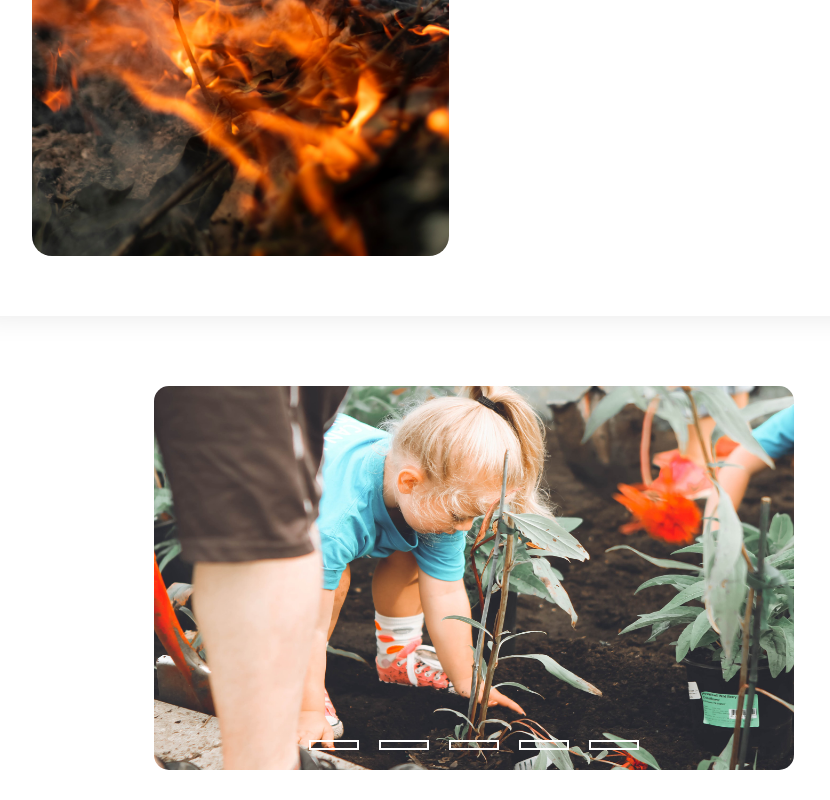
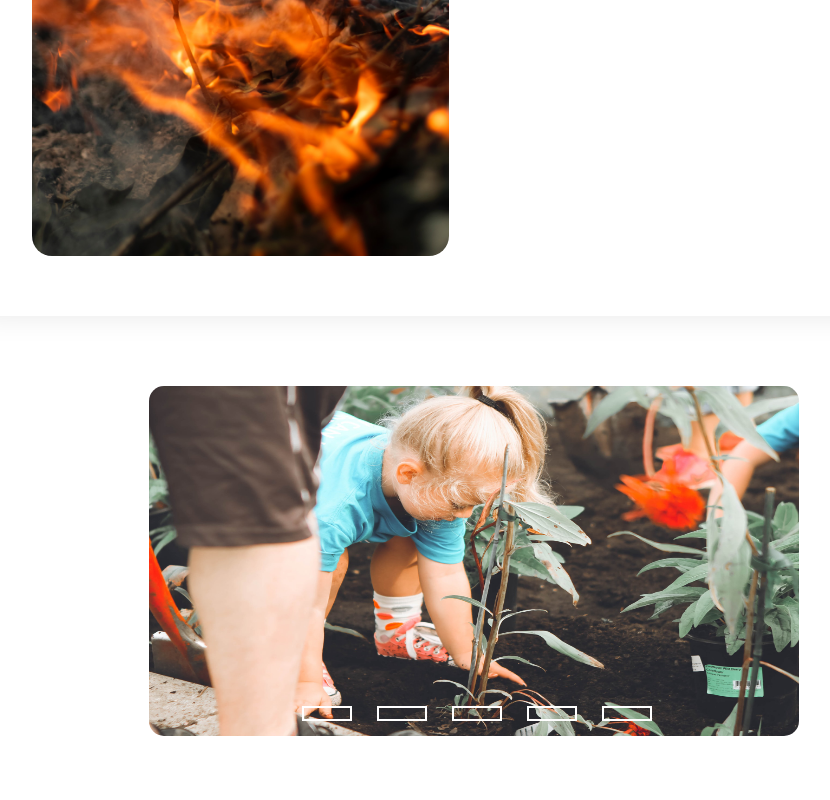
Before and after one commit to yashchoudhary14/natureweb, a website built with Parcel: page index.html in a window 1280 px wide. Shown: the part 1904-2704 px from the top of the page, without its empty margins (166-996 px from the left). After the commit the page ends 2670 px from the top, so only its background shows below. Built offline with nearby package versions, Linux system fonts and the light colour scheme.

Commit message:
Making the slider responsive.

```diff
--- a/css/styles.css
+++ b/css/styles.css
@@ -261,9 +261,10 @@
 /* Slider */
 
 .slider {
-  width: 100%;
-  max-width: 50vw;
-  height: 30vw;
+  width: 95vw;
+  height: 50vw;
+  max-height: 350px;
+  max-width: 650px;
   overflow: hidden;
   border-radius: 15px;
   margin: 3rem auto;
@@ -277,7 +278,7 @@
 
 .slide {
   width: 20%;
-  transition: 0.4s;
+  transition: 0.6s;
 }
 
 .slide img {
@@ -287,16 +288,17 @@
 
 .slider__nav {
   position: relative;
-  bottom: 4rem;
+  bottom: 3rem;
   display: flex;
   justify-content: center;
 }
 
 .sl__nav-bar {
-  height: 10px;
+  height: 12px;
   width: 50px;
   margin: 10px;
   border: 2px solid #fff;
+  transition: 0.4s;
 }
 
 .sl__nav-bar:hover {
@@ -322,3 +324,19 @@
 #sl__img-5:checked ~ .img-1 {
   margin-left: -80%;
 }
+
+@media screen and (min-width: 550px) {
+  .slider__nav {
+    bottom: 4rem;
+  }
+
+  .slider {
+    width: 75vw;
+    height: 35vw;
+  }
+
+  .sl__nav-bar {
+    height: 15px;
+    margin-left: 15px;
+  }
+}
--- a/index.html
+++ b/index.html
@@ -105,10 +105,7 @@
           />
         </div>
         <div class="slide img-4">
-          <img
-            src="images/people-palanting.jpg"
-            alt="Some people planting trees"
-          />
+          <img src="images/pot-plant.jpg" alt="A man plantin a plant in pot." />
         </div>
         <div class="slide img-5">
           <img src="images/tiny-plant.jpg" alt="A tiny-plant in hand." />
```
Also changed, not shown: images/pot-plant.jpg (added).
